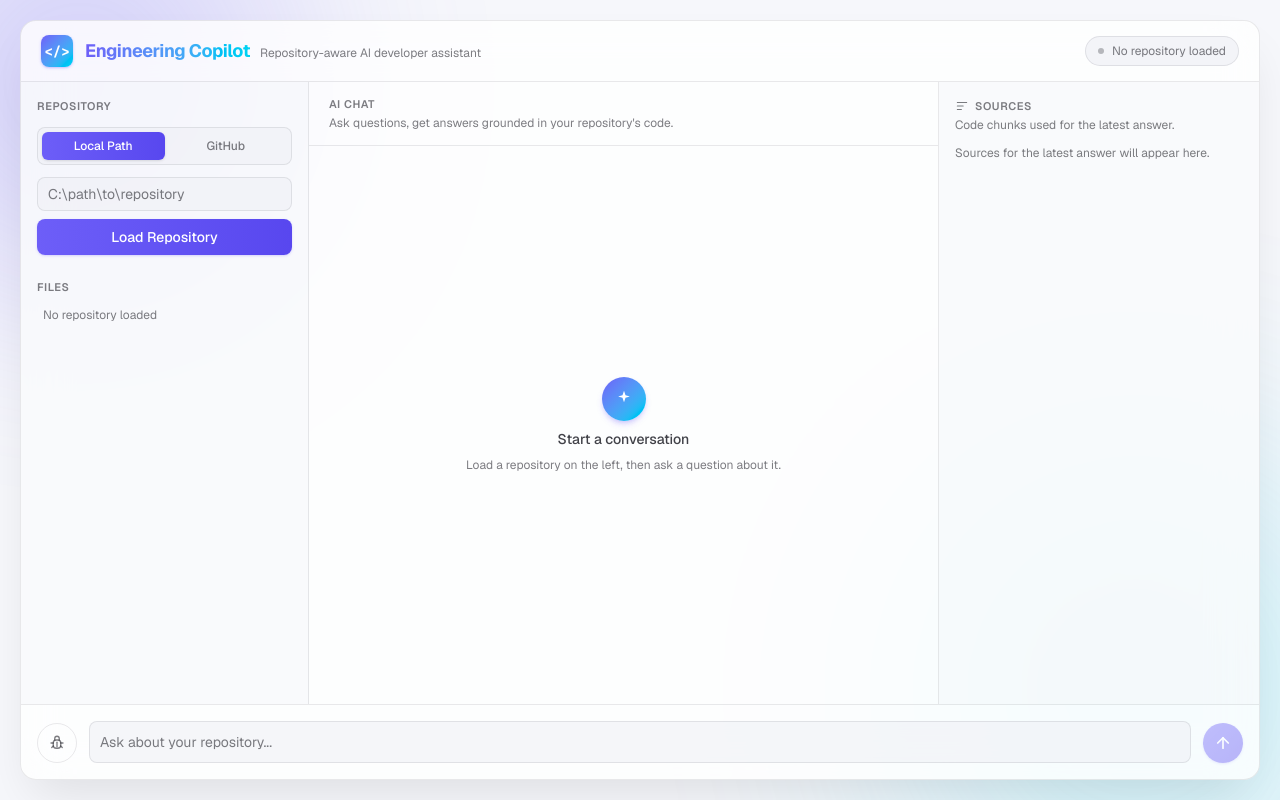
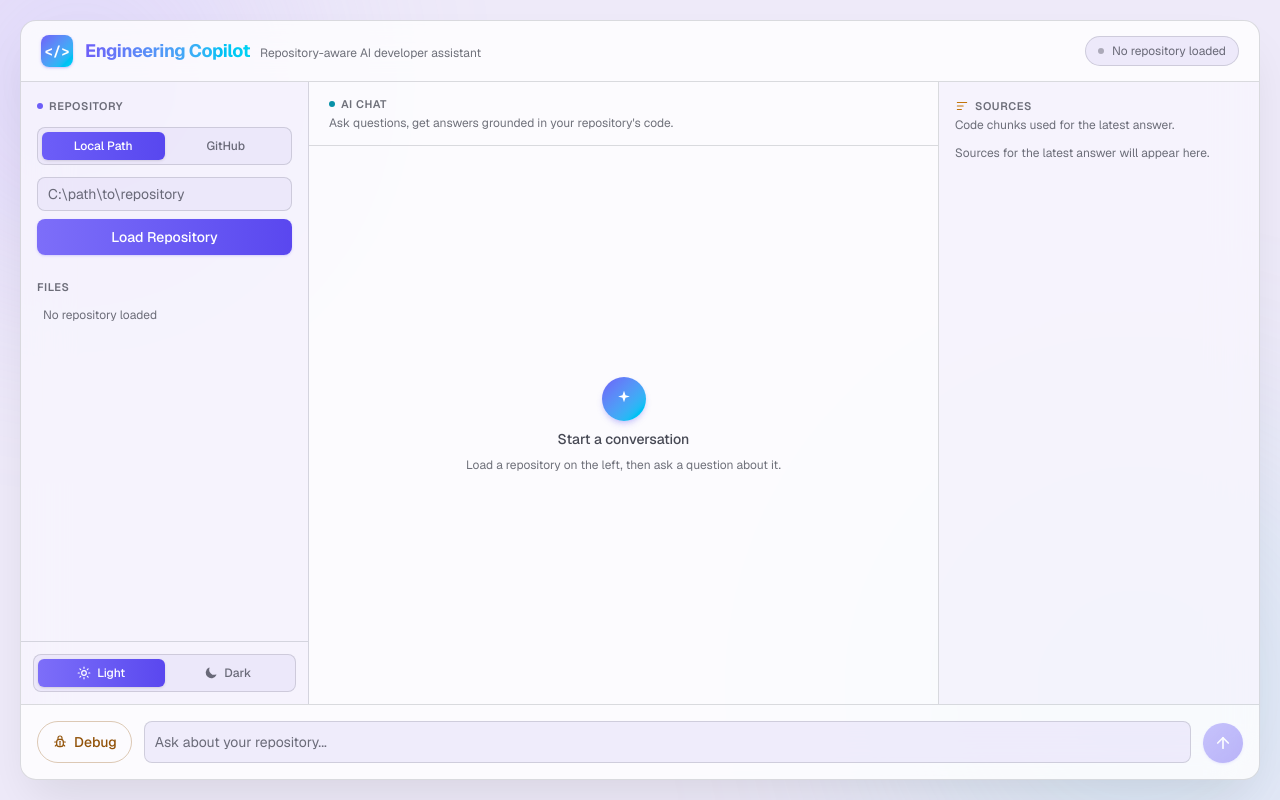
Before and after one commit to Sanjana-Chauhan/AI-Engineering-Copilot, a Next.js app in the folder frontend/: page / in a window 1280 px wide. Built offline with nearby package versions, Linux system fonts and the light colour scheme.

Commit message:
Added Light Theme UI

```diff
--- a/frontend/app/globals.css
+++ b/frontend/app/globals.css
@@ -1,18 +1,40 @@
 @import "tailwindcss";
 
 :root {
-  --background: #f6f7fb;
-  --foreground: #12131a;
+  /* Light theme (default) */
+  --background: #eeeaf9;
+  --foreground: #191b29;
   --panel: #ffffff;
-  --panel-muted: #eef0f6;
-  --border: rgba(18, 19, 26, 0.09);
+  --panel-muted: #e7e1f8;
+  --border: rgba(25, 27, 41, 0.15);
   --accent: #6d5ef8;
   --accent-hover: #5847ef;
   --accent-foreground: #ffffff;
-  --muted-foreground: rgba(18, 19, 26, 0.55);
+  --muted-foreground: rgba(25, 27, 41, 0.62);
   --success: #16a34a;
-  --glow-1: #6d5ef8;
-  --glow-2: #22d3ee;
+  --glow-1: #b7a4fd;
+  --glow-2: #7fd8e6;
+
+  /* Primary action buttons (Load Repository, Send) — vivid, not pastel,
+     so they stay clearly legible against the light background. */
+  --button-from: #7d6ef9;
+  --button-to: #5a47ef;
+  --button-foreground: #ffffff;
+
+  /* Three semantic chip hues so the UI isn't purple-on-purple everywhere:
+     violet = scope/brand, teal = informational, amber = debug/attention. */
+  --chip-bg: #ded2fb;
+  --chip-foreground: #4c34c9;
+
+  --chip-teal-bg: #c9f0e6;
+  --chip-teal-foreground: #0d7a63;
+
+  --chip-amber-bg: #fbe3b8;
+  --chip-amber-foreground: #92530a;
+
+  --tint-repo: #6d5ef8;
+  --tint-chat: #0891a8;
+  --tint-sources: #c2740a;
 }
 
 @theme inline {
@@ -26,12 +48,24 @@
   --color-accent-foreground: var(--accent-foreground);
   --color-muted-foreground: var(--muted-foreground);
   --color-success: var(--success);
+  --color-button-from: var(--button-from);
+  --color-button-to: var(--button-to);
+  --color-button-foreground: var(--button-foreground);
+  --color-chip-bg: var(--chip-bg);
+  --color-chip-foreground: var(--chip-foreground);
+  --color-chip-teal-bg: var(--chip-teal-bg);
+  --color-chip-teal-foreground: var(--chip-teal-foreground);
+  --color-chip-amber-bg: var(--chip-amber-bg);
+  --color-chip-amber-foreground: var(--chip-amber-foreground);
+  --color-tint-repo: var(--tint-repo);
+  --color-tint-chat: var(--tint-chat);
+  --color-tint-sources: var(--tint-sources);
   --font-sans: var(--font-geist-sans);
   --font-mono: var(--font-geist-mono);
 }
 
 @media (prefers-color-scheme: dark) {
-  :root {
+  :root:not([data-theme="light"]) {
     --background: #0a0b0f;
     --foreground: #edeef3;
     --panel: #13141b;
@@ -44,7 +78,56 @@
     --success: #34d399;
     --glow-1: #7c6cf6;
     --glow-2: #22d3ee;
+
+    --button-from: var(--accent);
+    --button-to: var(--accent-hover);
+    --button-foreground: #ffffff;
+
+    --chip-bg: rgba(133, 119, 255, 0.24);
+    --chip-foreground: #c3b8ff;
+
+    --chip-teal-bg: rgba(45, 212, 191, 0.2);
+    --chip-teal-foreground: #5eead4;
+
+    --chip-amber-bg: rgba(245, 158, 11, 0.2);
+    --chip-amber-foreground: #fbbf24;
+
+    --tint-repo: #a99dff;
+    --tint-chat: #45d6e8;
+    --tint-sources: #f0b559;
   }
+}
+
+:root[data-theme="dark"] {
+  --background: #0a0b0f;
+  --foreground: #edeef3;
+  --panel: #13141b;
+  --panel-muted: #1a1c25;
+  --border: rgba(255, 255, 255, 0.09);
+  --accent: #8577ff;
+  --accent-hover: #9a8dff;
+  --accent-foreground: #ffffff;
+  --muted-foreground: rgba(237, 238, 243, 0.55);
+  --success: #34d399;
+  --glow-1: #7c6cf6;
+  --glow-2: #22d3ee;
+
+  --button-from: var(--accent);
+  --button-to: var(--accent-hover);
+  --button-foreground: #ffffff;
+
+  --chip-bg: rgba(133, 119, 255, 0.24);
+  --chip-foreground: #c3b8ff;
+
+  --chip-teal-bg: rgba(45, 212, 191, 0.2);
+  --chip-teal-foreground: #5eead4;
+
+  --chip-amber-bg: rgba(245, 158, 11, 0.2);
+  --chip-amber-foreground: #fbbf24;
+
+  --tint-repo: #a99dff;
+  --tint-chat: #45d6e8;
+  --tint-sources: #f0b559;
 }
 
 body {
--- a/frontend/app/page.tsx
+++ b/frontend/app/page.tsx
@@ -47,6 +47,72 @@ function groupFiles(files: string[]) {
   }
 
   return { topLevel, groups };
+}
+
+// Mirrors backend/app/services/code_service.py's extension -> language map,
+// so a file's sidebar icon and its source-card dot always agree on language.
+const EXTENSION_LANGUAGE: Record<string, string> = {
+  py: "python",
+  js: "javascript",
+  jsx: "javascript",
+  ts: "typescript",
+  tsx: "typescript",
+  java: "java",
+  cpp: "cpp",
+  c: "c",
+  cs: "csharp",
+  go: "go",
+  rs: "rust",
+  html: "html",
+  css: "css",
+  json: "json",
+  md: "markdown",
+};
+
+const LANGUAGE_TEXT_COLOR: Record<string, string> = {
+  python: "text-blue-500",
+  javascript: "text-amber-500",
+  typescript: "text-cyan-500",
+  java: "text-rose-500",
+  cpp: "text-indigo-500",
+  c: "text-indigo-400",
+  csharp: "text-emerald-500",
+  go: "text-teal-500",
+  rust: "text-orange-500",
+  html: "text-pink-500",
+  css: "text-violet-500",
+  json: "text-slate-400",
+  markdown: "text-orange-400",
+};
+
+const LANGUAGE_DOT_COLOR: Record<string, string> = {
+  python: "bg-blue-500",
+  javascript: "bg-amber-500",
+  typescript: "bg-cyan-500",
+  java: "bg-rose-500",
+  cpp: "bg-indigo-500",
+  c: "bg-indigo-400",
+  csharp: "bg-emerald-500",
+  go: "bg-teal-500",
+  rust: "bg-orange-500",
+  html: "bg-pink-500",
+  css: "bg-violet-500",
+  json: "bg-slate-400",
+  markdown: "bg-orange-400",
+};
+
+function languageColorClass(language: string) {
+  return LANGUAGE_TEXT_COLOR[language] ?? "text-muted-foreground";
+}
+
+function languageDotClass(language: string) {
+  return LANGUAGE_DOT_COLOR[language] ?? "bg-muted-foreground/50";
+}
+
+function fileColorClass(path: string) {
+  const extension = path.split(".").pop()?.toLowerCase() ?? "";
+  const language = EXTENSION_LANGUAGE[extension];
+  return language ? languageColorClass(language) : "text-muted-foreground";
 }
 
 function IconChevron({ className }: { className?: string }) {
@@ -184,6 +250,31 @@ function IconBug({ className }: { className?: string }) {
   );
 }
 
+function IconSun({ className }: { className?: string }) {
+  return (
+    <svg
+      viewBox="0 0 24 24"
+      fill="none"
+      stroke="currentColor"
+      strokeWidth={2}
+      strokeLinecap="round"
+      strokeLinejoin="round"
+      className={className}
+    >
+      <circle cx="12" cy="12" r="4" />
+      <path d="M12 2v2M12 20v2M4.93 4.93l1.41 1.41M17.66 17.66l1.41 1.41M2 12h2M20 12h2M4.93 19.07l1.41-1.41M17.66 6.34l1.41-1.41" />
+    </svg>
+  );
+}
+
+function IconMoon({ className }: { className?: string }) {
+  return (
+    <svg viewBox="0 0 24 24" fill="currentColor" className={className}>
+      <path d="M20.5 14.5A8.5 8.5 0 0 1 9.5 3.5a.6.6 0 0 0-.74-.74A9.5 9.5 0 1 0 21.24 15.24a.6.6 0 0 0-.74-.74z" />
+    </svg>
+  );
+}
+
 interface SseEvent {
   event: string;
   data: string;
@@ -238,7 +329,10 @@ function ThinkingDots() {
   );
 }
 
+type Theme = "light" | "dark";
+
 export default function Home() {
+  const [theme, setTheme] = useState<Theme>("light");
   const [source, setSource] = useState<RepositorySource>("local");
   const [repositoryPath, setRepositoryPath] = useState("");
   const [repositoryUrl, setRepositoryUrl] = useState("");
@@ -302,6 +396,23 @@ export default function Home() {
       container.scrollTop = container.scrollHeight;
     }
   }, [messages]);
+
+  useEffect(() => {
+    const stored = window.localStorage.getItem("theme");
+
+    if (stored === "light" || stored === "dark") {
+      setTheme(stored);
+      return;
+    }
+
+    const prefersDark = window.matchMedia("(prefers-color-scheme: dark)").matches;
+    setTheme(prefersDark ? "dark" : "light");
+  }, []);
+
+  useEffect(() => {
+    document.documentElement.dataset.theme = theme;
+    window.localStorage.setItem("theme", theme);
+  }, [theme]);
 
   function toggleFileSelection(path: string) {
     setSelectedFile((previous) => (previous === path ? null : path));
@@ -638,8 +749,10 @@ export default function Home() {
 
           <div className="flex flex-1 overflow-hidden divide-x divide-border">
             {/* Repository / Files panel */}
-            <aside className="flex w-72 flex-col overflow-y-auto bg-panel-muted/30 p-4">
-              <h2 className="text-[11px] font-semibold uppercase tracking-wider text-muted-foreground">
+            <aside className="flex w-72 flex-col overflow-hidden bg-panel-muted/30">
+            <div className="flex-1 overflow-y-auto p-4">
+              <h2 className="flex items-center gap-1.5 text-[11px] font-semibold uppercase tracking-wider text-muted-foreground">
+                <span className="h-1.5 w-1.5 rounded-full bg-tint-repo" />
                 Repository
               </h2>
 
@@ -694,7 +807,7 @@ export default function Home() {
                 <button
                   onClick={loadRepository}
                   disabled={loadingRepo}
-                  className="flex items-center justify-center gap-2 rounded-lg bg-gradient-to-r from-accent to-accent-hover px-2 py-2 text-sm font-medium text-accent-foreground shadow-sm shadow-accent/20 transition hover:brightness-110 disabled:opacity-50"
+                  className="flex items-center justify-center gap-2 rounded-lg bg-gradient-to-r from-button-from to-button-to px-2 py-2 text-sm font-medium text-button-foreground shadow-sm shadow-accent/20 transition hover:brightness-105 disabled:opacity-50"
                 >
                   {loadingRepo && (
                     <IconSpinner className="h-3.5 w-3.5 flex-shrink-0 animate-spin" />
@@ -744,7 +857,9 @@ export default function Home() {
                           : "text-foreground/85 hover:bg-panel-muted")
                       }
                     >
-                      <IconFile className="h-3.5 w-3.5 flex-shrink-0" />
+                      <IconFile
+                        className={"h-3.5 w-3.5 flex-shrink-0 " + fileColorClass(file.path)}
+                      />
                       <span className="truncate">{file.name}</span>
                     </button>
                   </li>
@@ -781,7 +896,9 @@ export default function Home() {
                                     : "text-foreground/70 hover:bg-panel-muted")
                                 }
                               >
-                                <IconFile className="h-3.5 w-3.5 flex-shrink-0" />
+                                <IconFile
+                                  className={"h-3.5 w-3.5 flex-shrink-0 " + fileColorClass(file.path)}
+                                />
                                 <span className="truncate">{file.name}</span>
                               </button>
                             </li>
@@ -798,13 +915,44 @@ export default function Home() {
                   </li>
                 )}
               </ul>
+            </div>
+
+            <div className="border-t border-border p-3">
+              <div className="flex rounded-lg border border-border bg-panel-muted/60 p-1 text-xs">
+                <button
+                  onClick={() => setTheme("light")}
+                  className={
+                    "flex flex-1 items-center justify-center gap-1.5 rounded-md px-2 py-1.5 font-medium transition-all " +
+                    (theme === "light"
+                      ? "bg-gradient-to-r from-button-from to-button-to text-button-foreground shadow-sm"
+                      : "text-muted-foreground hover:text-foreground")
+                  }
+                >
+                  <IconSun className="h-3.5 w-3.5" />
+                  Light
+                </button>
+                <button
+                  onClick={() => setTheme("dark")}
+                  className={
+                    "flex flex-1 items-center justify-center gap-1.5 rounded-md px-2 py-1.5 font-medium transition-all " +
+                    (theme === "dark"
+                      ? "bg-gradient-to-r from-button-from to-button-to text-button-foreground shadow-sm"
+                      : "text-muted-foreground hover:text-foreground")
+                  }
+                >
+                  <IconMoon className="h-3.5 w-3.5" />
+                  Dark
+                </button>
+              </div>
+            </div>
             </aside>
 
             {/* Chat panel */}
             <main className="relative flex flex-1 flex-col overflow-hidden">
               <div className="flex items-center justify-between border-b border-border px-5 py-3.5">
                 <div>
-                  <h2 className="text-[11px] font-semibold uppercase tracking-wider text-muted-foreground">
+                  <h2 className="flex items-center gap-1.5 text-[11px] font-semibold uppercase tracking-wider text-muted-foreground">
+                    <span className="h-1.5 w-1.5 rounded-full bg-tint-chat" />
                     AI Chat
                   </h2>
                   <p className="mt-0.5 text-xs text-muted-foreground">
@@ -891,7 +1039,7 @@ export default function Home() {
             {/* Sources panel */}
             <aside className="flex w-80 flex-col overflow-y-auto bg-panel-muted/30 p-4">
               <h2 className="flex items-center gap-1.5 text-[11px] font-semibold uppercase tracking-wider text-muted-foreground">
-                <IconSource className="h-3.5 w-3.5" />
+                <IconSource className="h-3.5 w-3.5 text-tint-sources" />
                 Sources
               </h2>
               <p className="mt-0.5 text-xs text-muted-foreground">
@@ -910,11 +1058,24 @@ export default function Home() {
                     key={index}
                     className="rounded-lg border border-border bg-panel-muted/60 p-3 transition-colors hover:border-accent/40"
                   >
-                    <p className="truncate font-mono text-xs font-medium text-foreground/90">
-                      {sourceRef.file_path}
-                    </p>
+                    <div className="flex items-center gap-1.5">
+                      <span
+                        className={
+                          "h-1.5 w-1.5 flex-shrink-0 rounded-full " +
+                          languageDotClass(sourceRef.language)
+                        }
+                      />
+                      <p className="truncate font-mono text-xs font-medium text-foreground/90">
+                        {sourceRef.file_path}
+                      </p>
+                    </div>
                     <div className="mt-2 flex items-center gap-1.5">
-                      <span className="rounded-full bg-panel px-2 py-0.5 text-[10px] text-muted-foreground">
+                      <span
+                        className={
+                          "rounded-full bg-panel px-2 py-0.5 text-[10px] font-medium " +
+                          languageColorClass(sourceRef.language)
+                        }
+                      >
                         {sourceRef.language}
                       </span>
                       <span className="rounded-full bg-panel px-2 py-0.5 text-[10px] text-muted-foreground">
@@ -953,7 +1114,7 @@ export default function Home() {
                 <button
                   onClick={explainFile}
                   disabled={sending}
-                  className="rounded-full border border-border px-2.5 py-1 text-xs font-medium text-muted-foreground transition-colors hover:border-accent/40 hover:text-foreground disabled:opacity-50"
+                  className="rounded-full border border-transparent bg-chip-teal-bg px-2.5 py-1 text-xs font-medium text-chip-teal-foreground transition-colors hover:brightness-105 disabled:opacity-50"
                 >
                   Explain this file
                 </button>
@@ -968,13 +1129,14 @@ export default function Home() {
                 aria-label="Toggle debug mode"
                 title="Debug mode: paste an error or stack trace for root-cause analysis"
                 className={
-                  "flex h-10 w-10 flex-shrink-0 items-center justify-center rounded-full border transition disabled:opacity-50 " +
+                  "flex flex-shrink-0 items-center gap-1.5 rounded-full border px-3.5 py-2.5 text-sm font-medium transition disabled:opacity-50 " +
                   (debugMode
-                    ? "border-accent bg-accent/15 text-accent"
-                    : "border-border text-muted-foreground hover:border-accent/40 hover:text-foreground")
+                    ? "border-transparent bg-chip-amber-bg text-chip-amber-foreground"
+                    : "border-chip-amber-foreground/30 text-chip-amber-foreground hover:border-chip-amber-foreground/60 hover:bg-chip-amber-bg")
                 }
               >
-                <IconBug className="h-4.5 w-4.5" />
+                <IconBug className="h-4 w-4 flex-shrink-0" />
+                Debug
               </button>
 
               {debugMode ? (
@@ -1002,7 +1164,7 @@ export default function Home() {
                 onClick={debugMode ? debugError : sendMessage}
                 disabled={!repositoryId || sending}
                 aria-label={debugMode ? "Submit error for debugging" : "Send message"}
-                className="flex h-10 w-10 flex-shrink-0 items-center justify-center rounded-full bg-gradient-to-br from-accent to-accent-hover text-accent-foreground shadow-sm shadow-accent/25 transition hover:brightness-110 disabled:opacity-40"
+                className="flex h-10 w-10 flex-shrink-0 items-center justify-center rounded-full bg-gradient-to-br from-button-from to-button-to text-button-foreground shadow-sm shadow-accent/25 transition hover:brightness-105 disabled:opacity-40"
               >
                 <IconArrowUp className="h-4.5 w-4.5" />
               </button>
```
